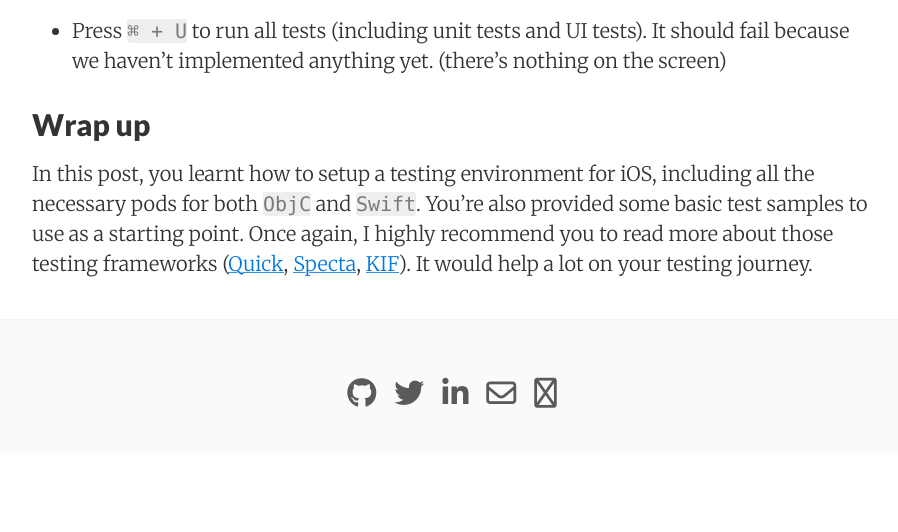
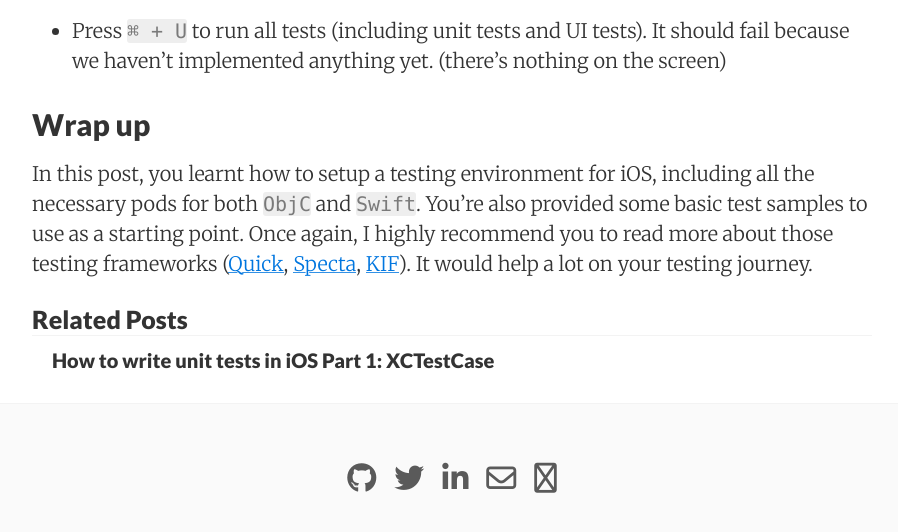
Before and after one commit to hoang-tran/hoang-tran.github.io, a Jekyll site: the page built from _posts/2016-07-24-how-to-setup-testing-for-new-ios-project.md, in a window 1280 px wide and 900 px high, scrolled down 7534 px, cut to the strip 361-893 px from the top of the window. Shown: the whole strip, without its empty margins (188-1086 px from the left). Built offline with Jekyll 4.4.1, drawn with Linux system fonts in a browser that asks for light colours; nearby versions of some CDN libraries; before the commit the page ends 8350 px from its top, so only the background shows below that.

Commit message:
show related posts

```diff
--- a/_config.yml
+++ b/_config.yml
@@ -29,7 +29,7 @@ bing_verification: 78D007F72A205107B4315B6F41D46C0F
 
 # Optional features
 animated:             false
-show_related_posts:   false
+show_related_posts:   true
 show_post_footers:    false
 show_social_icons:    true
 ajaxify_contact_form: false
--- a/_layouts/post.html
+++ b/_layouts/post.html
@@ -48,7 +48,6 @@ layout: default
     <div class="post ml2">
       <a href="{{ post.url | prepend: site.baseurl }}" class="post-link">
         <h4 class="post-title">{{ post.title }}</h4>
-        <p class="post-summary">{{ post.summary }}</p>
       </a>
     </div>
   {% endfor %}
```
